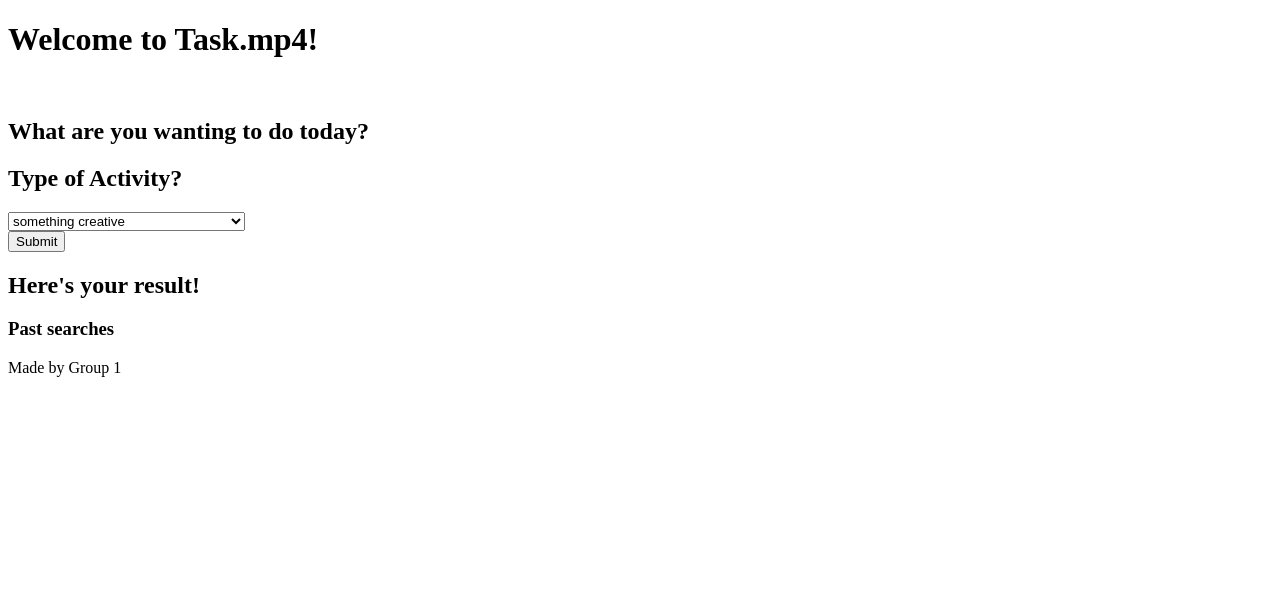
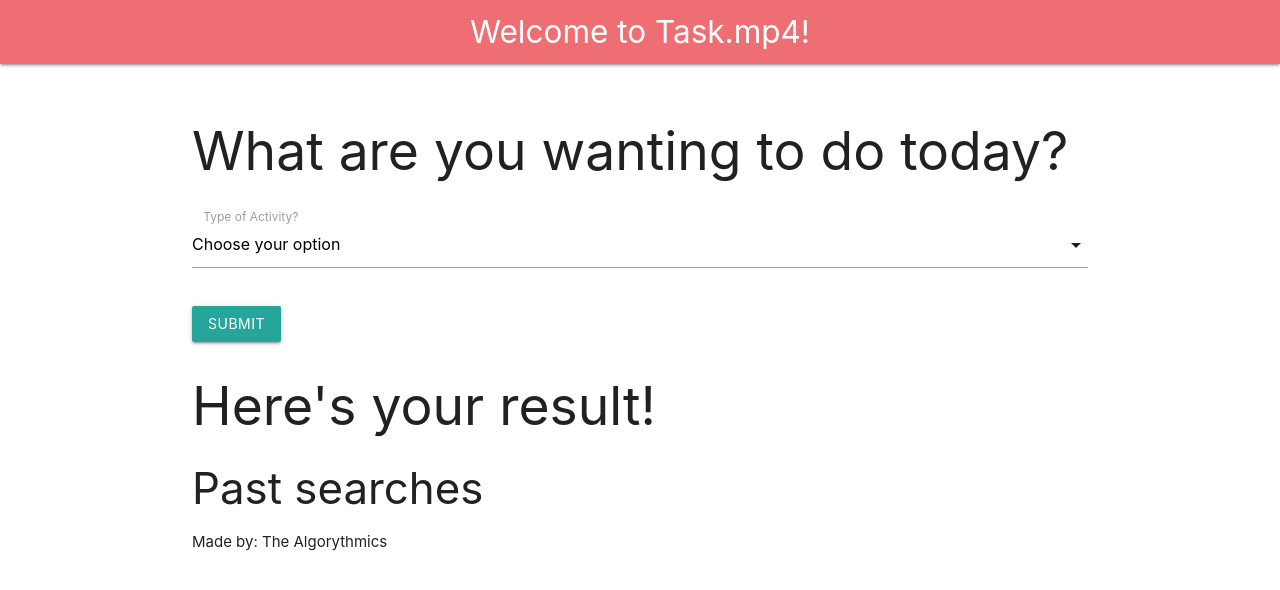
Before and after one commit to alexdmacon/task-mp3, a plain HTML site: page index.html in a window 1280 px wide. Drawn offline with nearby package versions, Linux system fonts and the light colour scheme; no server answers.

Commit message:
basic styling through materialize, started. ids, and classes updated for options

```diff
--- a/assets/script.js
+++ b/assets/script.js
@@ -2,6 +2,9 @@ var YOUTUBE_API_KEY = "AIzaSyD_uBzuA9_xBhHQPUXnwD9z8FXwcGsPOnM";
 var youTubeSearchTerm = "";
 var oldSearchesKeywords = [];
 
+window.addEventListener('load', function() {
+  M.AutoInit();
+})
 // will run after the user chooses a type of activity and hits search/submit. will need a button event listener to call it.
 function getActivity() {
   // This will be the variable that gets the value of whatever the user selects as the type of activity they want. Eventually we will need an event listener or an event.target.getAttribute to get the value of the user's choice and use it to define this variable.
--- a/index.html
+++ b/index.html
@@ -1,64 +1,87 @@
 <!DOCTYPE html>
 <html lang="en">
+
 <head>
   <meta charset="UTF-8">
   <meta http-equiv="X-UA-Compatible" content="IE=edge">
   <meta name="viewport" content="width=device-width, initial-scale=1.0">
   <!-- This where the stylesheet will go -->
+  <!-- Compiled and minified CSS -->
+  <link rel="stylesheet" href="https://cdnjs.cloudflare.com/ajax/libs/materialize/1.0.0/css/materialize.min.css">
+
   <link rel="stylesheet" href="assets/style.css">
 
 
   <title>Task.mp4</title>
 </head>
+
 <body>
 
-    <h1> Welcome to Task.mp4!</h1>
+  <nav>
+    <div class="nav-wrapper">
+      <span class="brand-logo center"> Welcome to Task.mp4!</span>
+    </div>
+  </nav>
   <br>
+  <div class="container">
     <!-- This is the container where our dropdown menu will be -->
-<section class = "q-container">
+    <!-- <section class="q-container"> -->
 
       <h2> What are you wanting to do today?</h2>
       <!-- User can chose the type of activity they'd like to do -->
+      <div class="select-wrapper row"></div>
+      <div class="input-field col s12">
 
-  <label for = "activity-type-select"> <h2>Type of Activity?</h2></label>
-  <select class= "a-type" select id = "activity-type-select">
-    <optgroup label="Activity-Types">
-      <option id = "creative"> something creative </option>
-      <option id = "relaxing"> something relaxing </option>
-      <option id = "learning"> I wanna learn something! </option>
-      <option id = "out-there"> I want to get out there </option>
-      <option id = "productive"> I want to do something productive </option>
-      <option id = "random"> Hit me with anything!</option>
-      </optgroup>
+        <select class="a-type" id="activity-type-select">
+          <option value="" disabled selected>Choose your option</option>
+          <option value="music" id="musicOpt"> Something musical</option>
+          <option value="relaxation" id="relaxationOpt"> I wanna relax</option>
+          <option value="education" id="educationOpt"> I wanna learn something! </option>
+          <option value="recreational" id="recreationalOpt"> I want to be recreational</option>
+          <option value="charity" id="charityOpt"> I want to give back!</option>
+          <option value="cooking" id="cookingOpt"> Let's get cookin' </option>
+          <option value="diy" id="diyOpt"> I want to create! </option>
+          <option value="busywork" id="busyworkOpt"> I want to stay busy</option>
+          <option value="social " id="socialOpt"> I want to socialize!</option>
+          <option id="random"> Hit me with anything!</option>
         </select>
-
+          <label for="activity-type-select"> Type of Activity?</label>
+      </div>
       <br>
 
       <!-- This is the submit button-->
       <!-- sub-btn messes with the area around the button -->
-<div class= "sub-btn">
-    <button type="button" class="btn btn-submit"> Submit </button>
+      <div class="sub-btn">
+        <button type="button" class="btn btn-submit waves-effect waves-light"> Submit </button>
 
       </div>
-</section>
+    <!-- </section> -->
     <!-- Here's where you'll get your YouTube video -->
 
-  <section class = "YouTube-Result" section id= "YT-Video" name = "YT-Video">
+    <section class="YouTube-Result" section id="YT-Video" name="YT-Video">
       <h2> Here's your result! </h2>
 
     </section>
 
     <!-- A section for our past searches -->
 
-<section class = "storage" id= "past-activities"> <h3>Past searches</h3> </section>
+    <section class="storage" id="past-activities">
+      <h3>Past searches</h3>
+    </section>
 
 
 
-<footer> Made by Group 1</footer>
+
+    <footer> Made by: The Algorythmics</footer>
     <title>task.mp3</title>
 
+  </div>
+  <!-- Compiled and minified JavaScript -->
+  <script src="https://cdnjs.cloudflare.com/ajax/libs/materialize/1.0.0/js/materialize.min.js"></script>
 
   <script src="https://cdnjs.cloudflare.com/ajax/libs/jquery/3.2.1/jquery.min.js"></script>
   <script src="./assets/script.js"></script>
 
+</body>
+
 </html>
```
Lines whose indentation alone changed are shown as unchanged.
